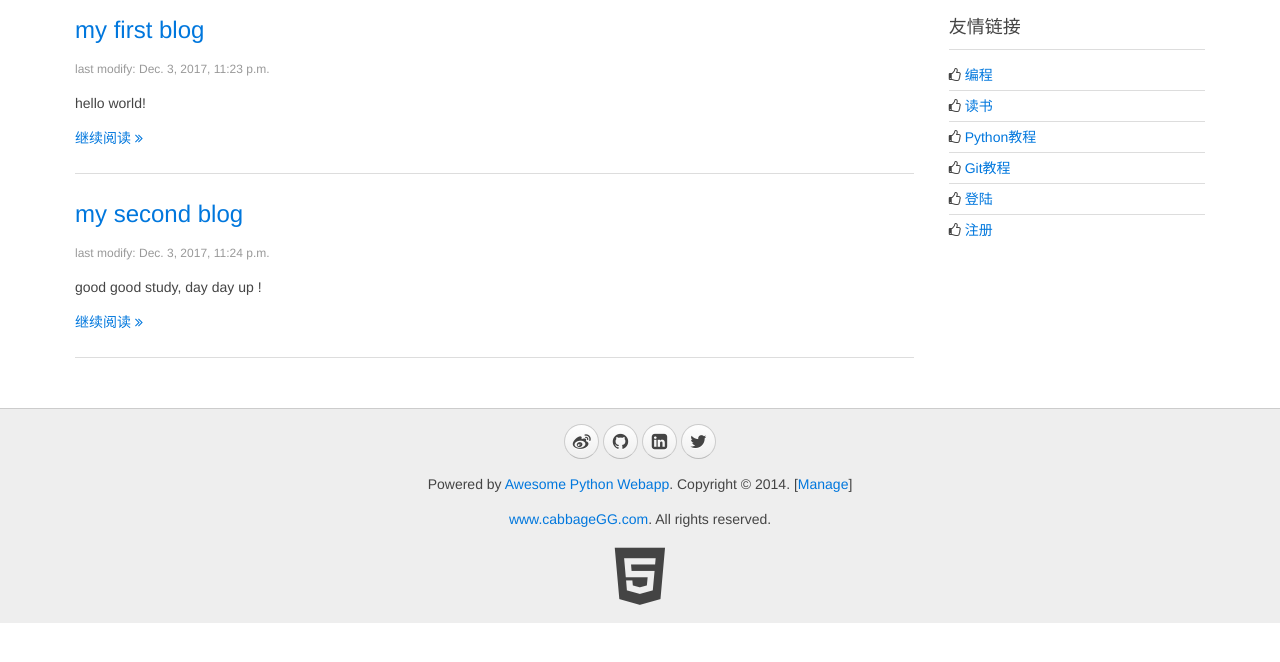
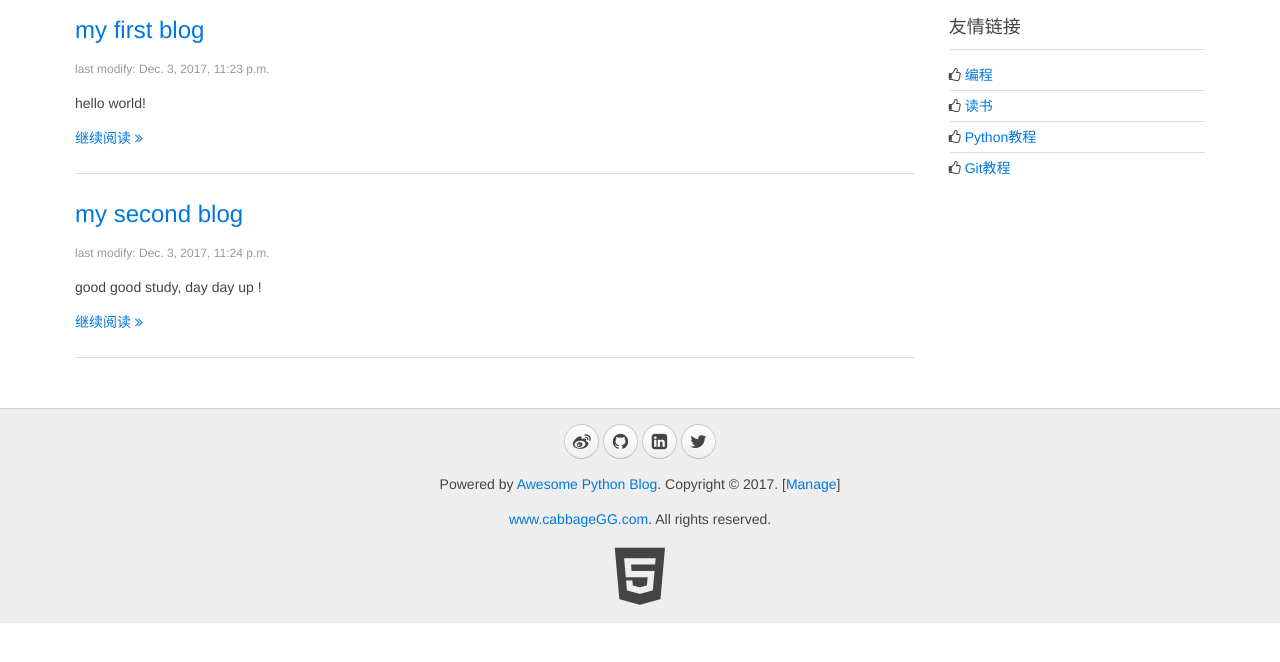
Before and after one commit to cabbageGG/myblog, a Django app: page /blog/ in a window 1280 px wide. Shown: the part 42-704 px from the top of the page. Run offline with Django 3.2, Linux system fonts and the light colour scheme; data comes from the database, SQL or seed files in the repository.

Commit message:
finish the basic blog except user login

```diff
--- a/my_blog/blog/templates/__base__.html
+++ b/my_blog/blog/templates/__base__.html
@@ -62,12 +62,12 @@
         <div class="uk-container uk-container-center uk-text-center">
             <div class="uk-panel uk-margin-top uk-margin-bottom">
                 <p>
-                    <a target="_blank" href="http://weibo.com/liaoxuefeng" class="uk-icon-button uk-icon-weibo"></a>
+                    <a target="_blank" href="http://weibo.com/" class="uk-icon-button uk-icon-weibo"></a>
                     <a target="_blank" href="https://github.com/cabbageGG" class="uk-icon-button uk-icon-github"></a>
-                    <a target="_blank" href="http://www.linkedin.com/in/liaoxuefeng" class="uk-icon-button uk-icon-linkedin-square"></a>
-                    <a target="_blank" href="https://twitter.com/liaoxuefeng" class="uk-icon-button uk-icon-twitter"></a>
+                    <a target="_blank" href="http://www.linkedin.com/" class="uk-icon-button uk-icon-linkedin-square"></a>
+                    <a target="_blank" href="https://twitter.com/" class="uk-icon-button uk-icon-twitter"></a>
                 </p>
-                <p>Powered by <a href="http://awesome.cabbageGG.com">Awesome Python Webapp</a>. Copyright &copy; 2014. [<a href="/manage/" target="_blank">Manage</a>]</p>
+                <p>Powered by <a href="https://github.com/cabbageGG">Awesome Python Blog</a>. Copyright &copy; 2017. [<a href="/admin/" target="_blank">Manage</a>]</p>
                 <p><a href="https://github.com/cabbageGG" target="_blank">www.cabbageGG.com</a>. All rights reserved.</p>
                 <a target="_blank" href="http://www.w3.org/TR/html5/"><i class="uk-icon-html5" style="font-size:64px; color: #444;"></i></a>
             </div>
--- a/my_blog/blog/templates/blog/blogs.html
+++ b/my_blog/blog/templates/blog/blogs.html
@@ -32,8 +32,8 @@
                 <li><i class="uk-icon-thumbs-o-up"></i> <a target="_blank" href="http://www.liaoxuefeng.com/wiki/001374738125095c955c1e6d8bb493182103fac9270762a000">Python教程</a></li>
                 <li><i class="uk-icon-thumbs-o-up"></i> <a target="_blank" href="http://www.liaoxuefeng.com/wiki/0013739516305929606dd18361248578c67b8067c8c017b000">Git教程</a></li>
 {#                <li><i class="uk-icon-thumbs-o-up"></i> <a target="_blank" href="{% url 'blog:edit_blog' 0 %}">新建博客</a></li>#}
-                <li><i class="uk-icon-thumbs-o-up"></i> <a target="_blank" href="{% url 'blog:signin' %}">登陆</a></li>
-                <li><i class="uk-icon-thumbs-o-up"></i> <a target="_blank" href="{% url 'blog:register' %}">注册</a></li>
+{#                <li><i class="uk-icon-thumbs-o-up"></i> <a target="_blank" href="{% url 'blog:signin' %}">登陆</a></li>#}
+{#                <li><i class="uk-icon-thumbs-o-up"></i> <a target="_blank" href="{% url 'blog:register' %}">注册</a></li>#}
             </ul>
         </div>
     </div>
--- a/my_blog/blog/templates/blog/index.html
+++ b/my_blog/blog/templates/blog/index.html
@@ -32,8 +32,8 @@
                 <li><i class="uk-icon-thumbs-o-up"></i> <a target="_blank" href="http://www.liaoxuefeng.com/wiki/001374738125095c955c1e6d8bb493182103fac9270762a000">Python教程</a></li>
                 <li><i class="uk-icon-thumbs-o-up"></i> <a target="_blank" href="http://www.liaoxuefeng.com/wiki/0013739516305929606dd18361248578c67b8067c8c017b000">Git教程</a></li>
 {#                <li><i class="uk-icon-thumbs-o-up"></i> <a target="_blank" href="{% url 'blog:edit_blog' 0 %}">新建博客</a></li>#}
-                <li><i class="uk-icon-thumbs-o-up"></i> <a target="_blank" href="{% url 'blog:signin' %}">登陆</a></li>
-                <li><i class="uk-icon-thumbs-o-up"></i> <a target="_blank" href="{% url 'blog:register' %}">注册</a></li>
+{#                <li><i class="uk-icon-thumbs-o-up"></i> <a target="_blank" href="{% url 'blog:signin' %}">登陆</a></li>#}
+{#                <li><i class="uk-icon-thumbs-o-up"></i> <a target="_blank" href="{% url 'blog:register' %}">注册</a></li>#}
             </ul>
         </div>
     </div>
```
